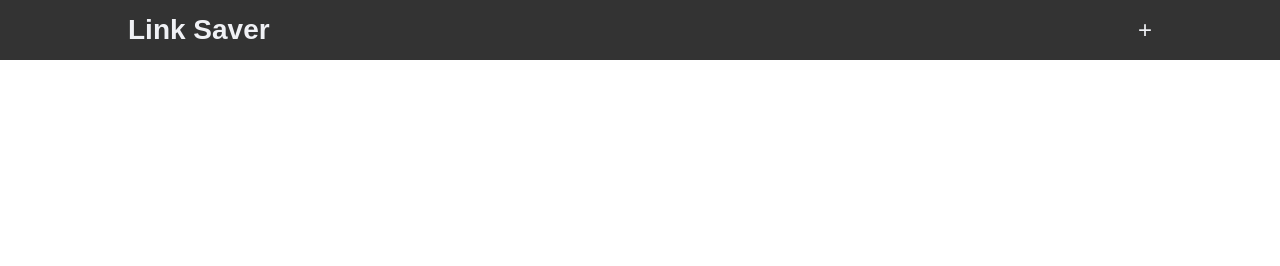
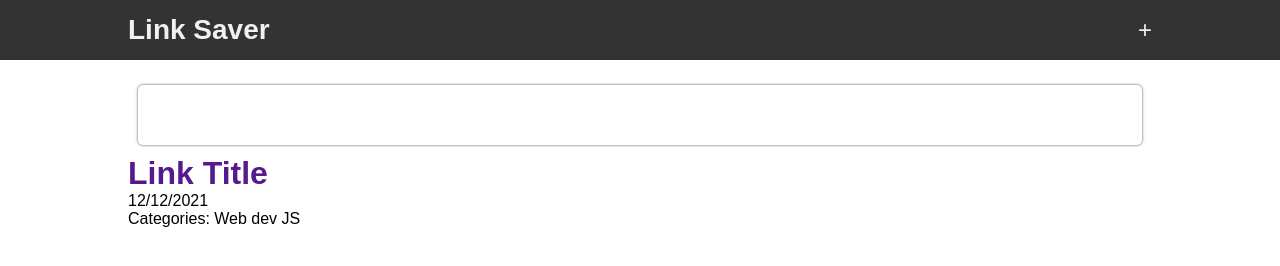
Before and after one commit to sudikrt/linkSaver, a plain HTML site: page index.html in a window 1280 px wide. Drawn offline with Linux system fonts and the light colour scheme.

Commit message:
add link list htm

```diff
--- a/index.html
+++ b/index.html
@@ -34,7 +34,16 @@
             </form>
         </div>
         <div id="linkList">
-
+            <div class="link panel">
+                <div class="link-options"></div>
+            </div>
+            <a href=""><h1 class="link-header">Link Title</h1></a>
+            <p class="link-date">12/12/2021</p>
+            <div class="categories">
+                Categories:
+                <span>Web dev</span>
+                <span>JS</span>
+            </div>
         </div>
 
     </div>
```
